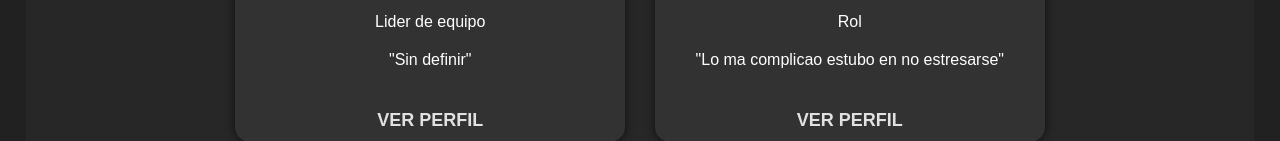
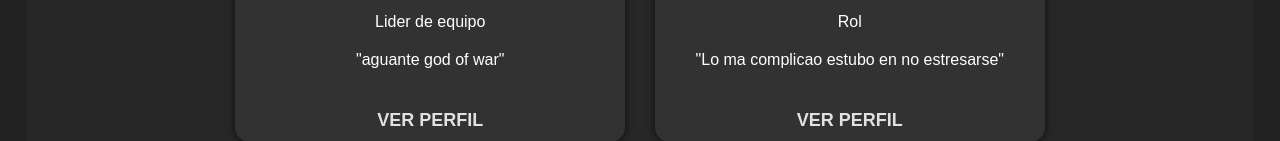
Before and after one commit to Yuuruiizhin/projecto_ict, a plain HTML site: page team.html in a window 1280 px wide. Shown: the part 350-491 px from the top of the page. Drawn offline with nearby package versions, Linux system fonts and the light colour scheme.

Commit message:
Atualizar o team.html

```diff
--- a/team.html
+++ b/team.html
@@ -32,7 +32,7 @@
                     <img src="resources/img/teamicons/eduardo.jfif" alt="Miembro del equipo">
                     <h2>Eduardo "Eduar" Muñoz</h2>
                     <p>Lider de equipo</p>
-                    <p>"Sin definir"</p>
+                    <p>"aguante god of war"</p>
                     <a href="#"><button class="Minimalist-Simple-Button">Ver perfil</button></a>
                 </div>
 
```
